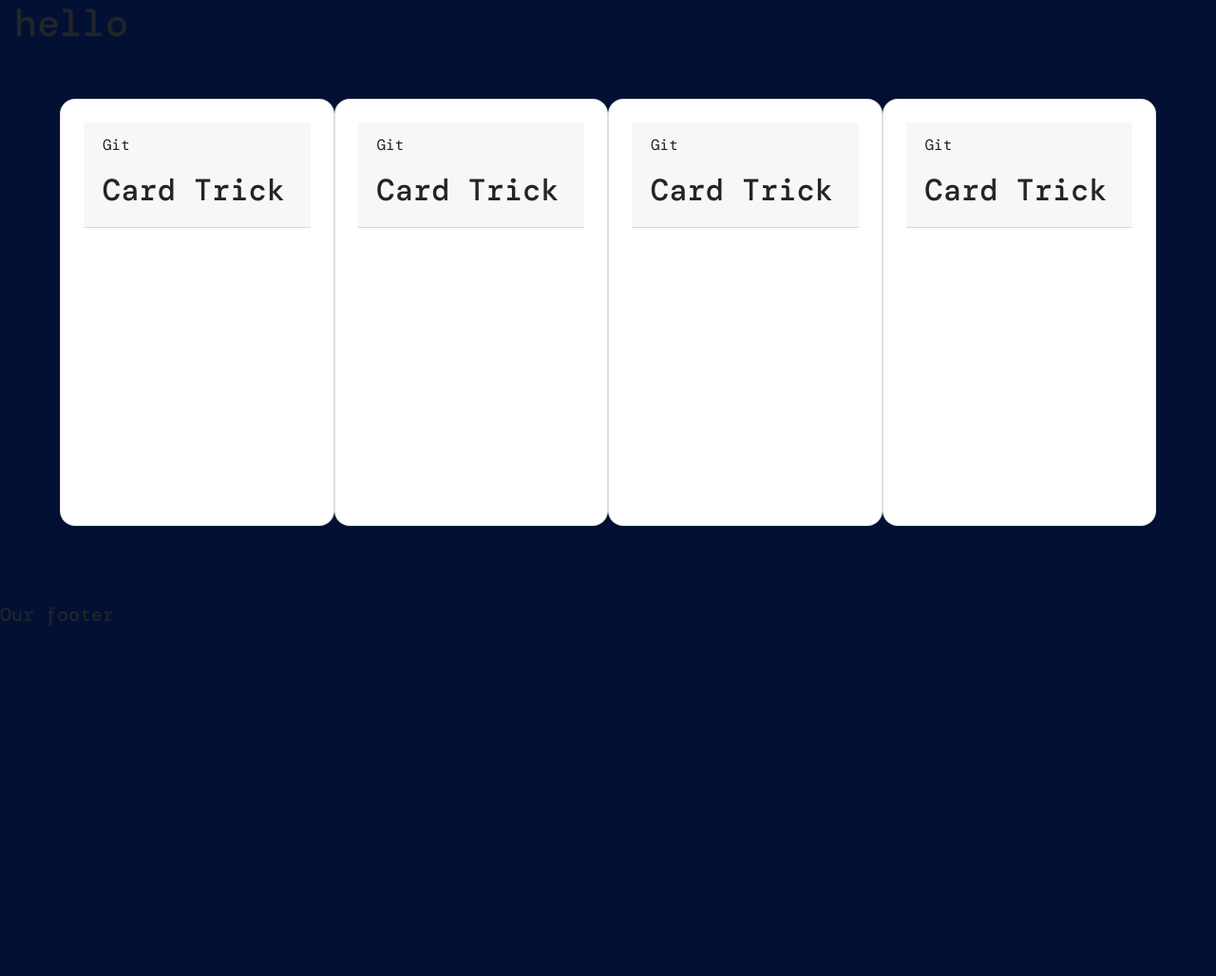
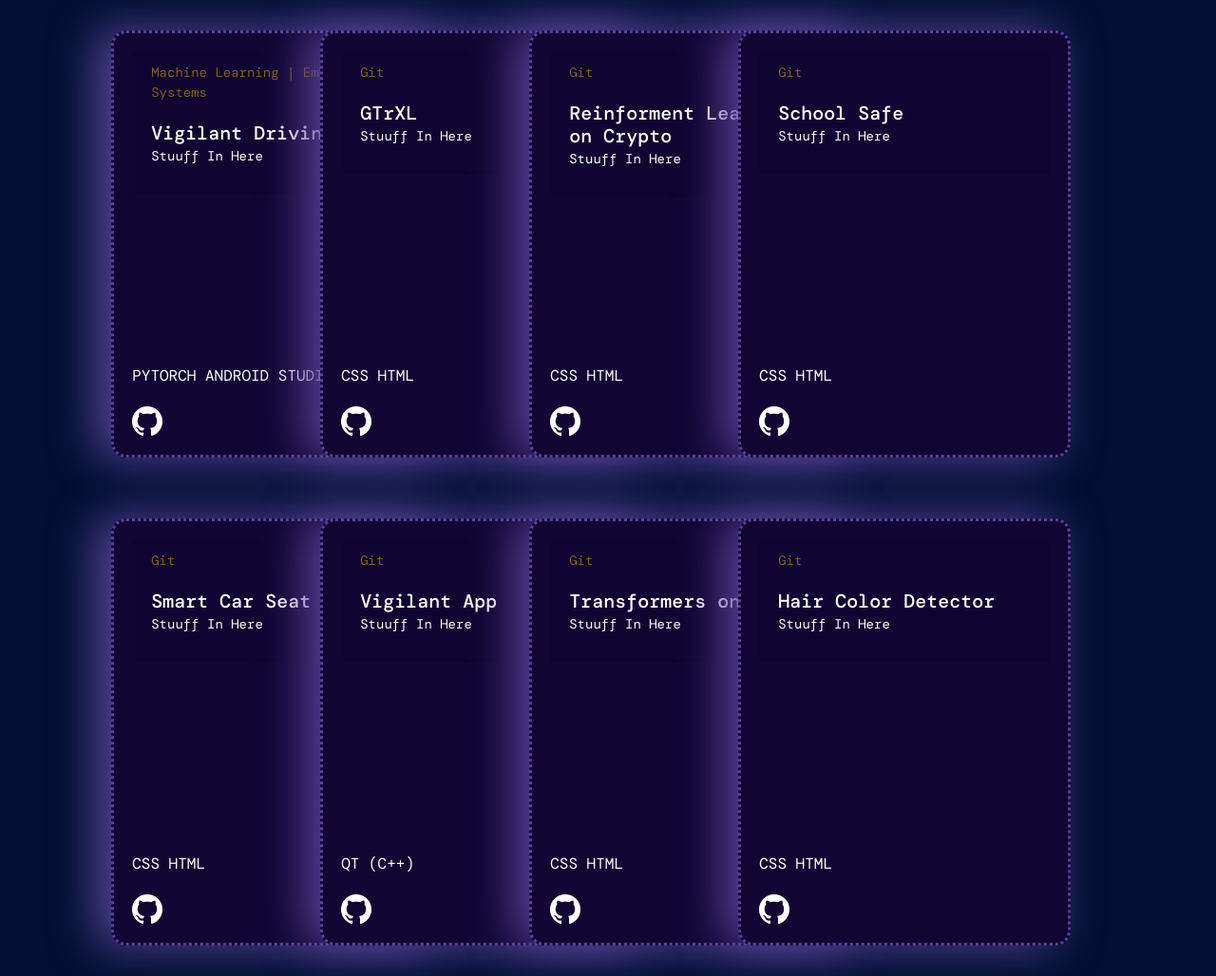
Before and after one commit to alantess/website, a Django app: page / in a window 1280 px wide. Shown: the whole page at 95% size. Before the commit the page ends 658 px from the top, so only its background shows below. Run offline with Django 3.2, Linux system fonts and the light colour scheme; some libraries are stand-ins or nearby versions; some web fonts are replaced.

Commit message:
functioning website need to add logo/header descriptions links

```diff
--- a/portfolio/acc/templates/acc/dashboard.html
+++ b/portfolio/acc/templates/acc/dashboard.html
@@ -2,36 +2,111 @@
 
 {% block content %}
 
+{% load static %}
+<!-- Vigilant Driving -->
+<section class='card-list d-flex'>
+  <article class="card">
+    <header class= "card-header">
+      <p>machine learning | embedded systems </p>
+      <h2>Vigilant Driving</h2>
 
-<section class='card-list'>
+     <p class="description"> Stuuff in here</p>
+    </header>
+      <p class="tags">pytorch android studio cv2 bash</p>
+      <img src="{% static 'images/gitlight.png'%}">
+
+ </article>
+
+<!-- GTrXL -->
   <article class="card">
     <header class= "card-header">
       <p>Git</p>
-      <h2>Card Trick</h2>
+      <h2>GTrXL</h2>
+
+     <p class="description"> Stuuff in here</p>
     </header>
-  </article>
+      <p class="tags"> css html </p>
+      <img src="{% static 'images/gitlight.png'%}">
+
+ </article>
+
+<!-- Reinforcement Learning Methods on Crypto -->
+ <article class="card">
+    <header class= "card-header">
+      <p>Git</p>
+      <h2>Reinforment Learning on Crypto</h2>
+
+     <p class="description"> Stuuff in here</p>
+    </header>
+      <p class="tags"> css html </p>
+      <img src="{% static 'images/gitlight.png'%}">
+ </article>
+
+
+<!--School Safe -->
+ <article class="card">
+    <header class= "card-header">
+      <p>Git</p>
+      <h2>School Safe</h2>
+
+     <p class="description"> Stuuff in here</p>
+    </header>
+      <p class="tags"> css html </p>
+      <img src="{% static 'images/gitlight.png'%}">
+ </section>
+
+
+<!-- Smart Car Seat -->
+<section class='card-list d-flex'>
   <article class="card">
     <header class= "card-header">
       <p>Git</p>
-      <h2>Card Trick</h2>
+      <h2>Smart Car Seat</h2>
+
+     <p class="description"> Stuuff in here</p>
     </header>
-  </article>
+      <p class="tags"> css html </p>
+      <img src="{% static 'images/gitlight.png'%}">
+ </article>
+
+<!-- Vigilant App -->
   <article class="card">
     <header class= "card-header">
       <p>Git</p>
-      <h2>Card Trick</h2>
+      <h2>Vigilant App</h2>
+
+     <p class="description"> Stuuff in here</p>
     </header>
-  </article>
-  <article class="card">
+      <p class="tags">Qt (C++) </p>
+      <img src="{% static 'images/gitlight.png'%}">
+ </article>
+
+<!-- Transformers -->
+ <article class="card">
     <header class= "card-header">
       <p>Git</p>
-      <h2>Card Trick</h2>
+      <h2>Transformers on BTC</h2>
+
+     <p class="description"> Stuuff in here</p>
     </header>
-  </article>
+      <p class="tags"> css html </p>
+      <img src="{% static 'images/gitlight.png'%}">
+ </article>
+
+
+<!--Blonde -->
+ <article class="card">
+    <header class= "card-header">
+      <p>Git</p>
+      <h2>Hair Color Detector</h2>
+
+     <p class="description"> Stuuff in here</p>
+    </header>
+      <p class="tags"> css html </p>
+      <img src="{% static 'images/gitlight.png'%}">
+ </section>
 
 
 
 
-</section>
-
 {% endblock %}
--- a/portfolio/acc/templates/acc/main.html
+++ b/portfolio/acc/templates/acc/main.html
@@ -11,17 +11,13 @@
 
 </head>
 <body>
-	<div class="container-fluid">
-
-    <h1 class="colortext">hello</h1>
+  <div class="container">
 	{% block content %}
 
 
 
 	{% endblock %}
-    </div>
-	<hr>
-	<h5>Our footer</h5>
+  </div>
 
 </body>
 
--- a/portfolio/static/css/main.css
+++ b/portfolio/static/css/main.css
@@ -11,9 +11,28 @@ a {text-decoration:none}
 
 .card-list {
   display:flex;
-  padding:3rem;
-  overflow-x:scroll
+  padding:2rem;
+  margin:auto;
+  /* overflow-x:scroll */
 }
+
+
+
+.card-list::-webkit-scrollbar {
+    width: 10px;
+    height: 10px;
+}
+.card-list::-webkit-scrollbar-thumb {
+    background: #594399;
+    border-radius: 10px;
+    box-shadow: inset 2px 2px 2px hsla(0,0%,100%,.25), inset -2px -2px 2px rgba(0,0,0,.25);
+}
+
+.card-list::-webkit-scrollbar-track {
+    background: linear-gradient(90deg,#201c29,#201c29 1px,#17141d 0,#17141d);
+}
+
+
 
 .card{
   display:flex;
@@ -21,8 +40,90 @@ a {text-decoration:none}
   flex-direction: column;
   width:350px;
   height:450px;
+  min-height:350px;
   min-width:250px;
-  padding:1.5rem;
+  margin:0;
+  padding:1.2rem;
   border-radius:16px;
+  box-shadow: -1rem 0 3rem #594399;
+  transition: .2s;
+  background: #100533;
+  border:3px dotted #594399;
+  clear:both;
+}
+
+.card:focus-within~.card, .card:hover~.card {
+    transform: translateX(130px);
+}
+
+.card:hover {
+    transform: translateY(-1rem);
+}
+
+.card:not(:first-child) {
+    margin-left: -130px;
+}
+
+
+.card-header {
+  margin-bottom:auto;
+}
+
+
+
+.card-header p {
+    font-size: 14px;
+    margin: 0 0 1rem;
+    text-transform:capitalize;
+    color: #806119;
+}
+.card-header h2 {
+    font-size: 20px;
+    margin: .25rem 0 auto;
+    text-decoration: none;
+    color: inherit;
+    border: 0;
+    display: inline-block;
+    cursor: pointer;
+    color: white;
+}
+
+
+.card-header h2:hover {
+    background: linear-gradient(165deg,#4f0066,#FFFDD0);
+    text-shadow: none;
+    -webkit-text-fill-color: transparent;
+    -webkit-background-clip: text;
+    background-clip: text;
+}
+
+
+.description {
+  text-align:justify;
+  color:white;
+  vertical-align::text-top;
+  color: white !important;
+
 
 }
+
+
+.tags {
+    margin: 1rem 0 2rem;
+    padding: .5rem 0 1rem;
+    line-height: 2;
+    text-transform:uppercase;
+    text-align:justify;
+    margin-bottom: 0;
+    text-decoration:bold;
+    color:white;
+}
+
+
+img {
+width:32px;
+display:block;
+margin-right: auto;
+max-width:32px;
+
+}
```
Also changed, not shown: portfolio/static/images/git.png (added), portfolio/static/images/gitlight.png (added), 1 other file.
